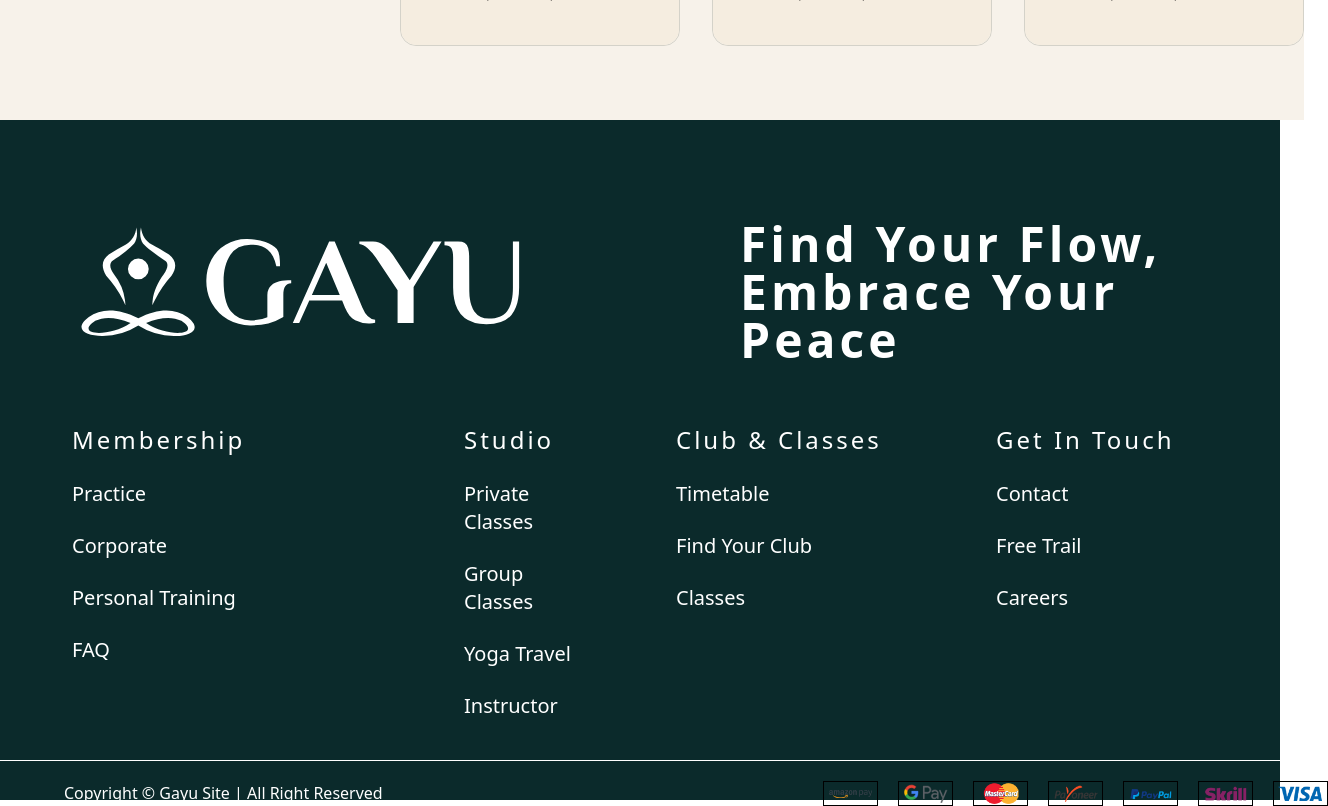
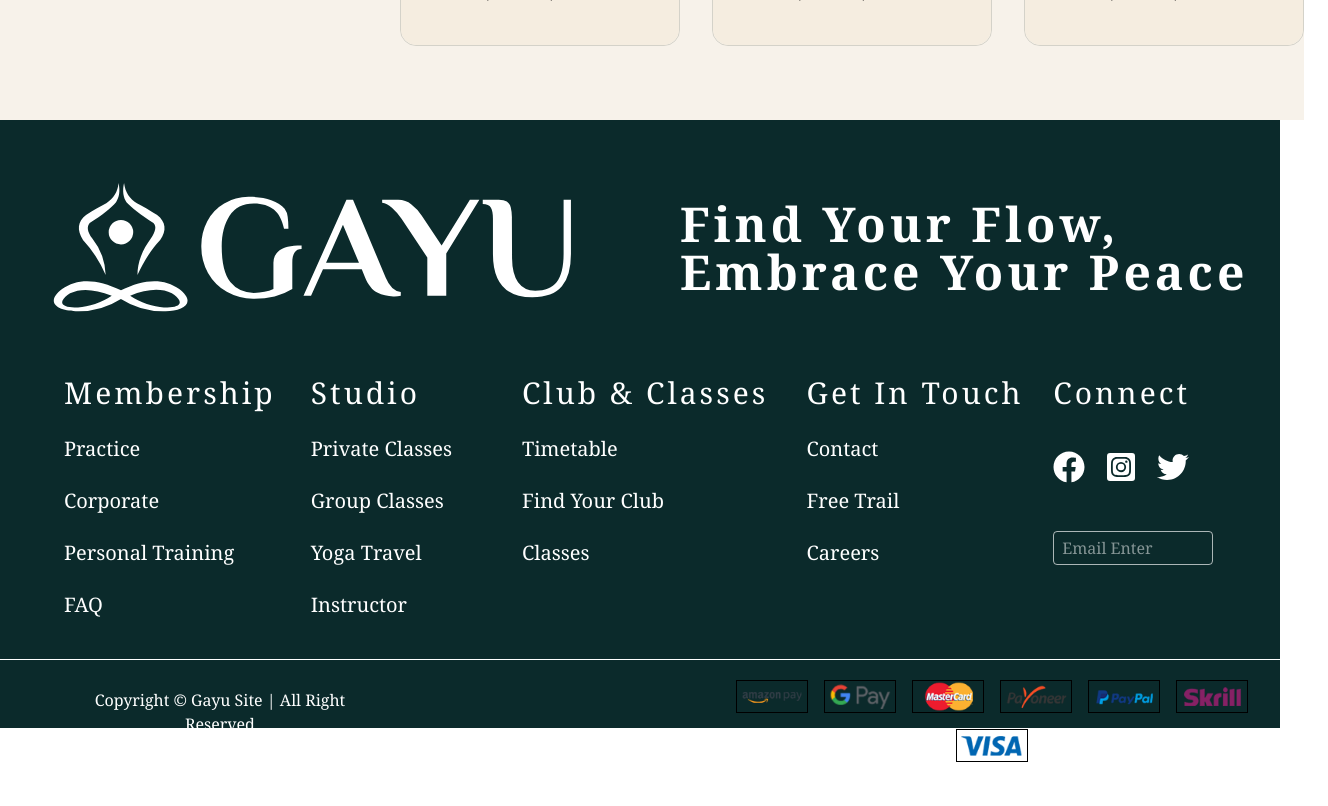
Before and after one commit to Ashishpanwar0/Yoga, a React (Vite) app: page /Shop in a window 1280 px wide. Shown: the part 1480-2286 px from the top of the page, 1328 px wide, since content can reach past the window. After the commit the page ends 2242 px from the top, so only its background shows below. Built offline with nearby package versions, Linux system fonts and the light colour scheme.

Commit message:
Your commit message

```diff
--- a/src/Componants/Availability.jsx
+++ b/src/Componants/Availability.jsx
@@ -65,9 +65,6 @@ function Availability() {
                     </div>
                     {/* end */}
                 </div>
-
-
-
             </section>
         </>
     )
--- a/src/Componants/Calendar.jsx
+++ b/src/Componants/Calendar.jsx
@@ -12,7 +12,7 @@ function Calendar() {
         <>
             <section className='bg-[#FBF5EC] min-h-screen px-4 md:px-6 lg:px-0'>
                 <div className='pt-10 md:pt-16 lg:pt-20 flex flex-col items-center'>
-                    <h1 className='flex border-1 w-full max-w-xs md:max-w-sm lg:w-70 justify-center gap-8 items-center rounded-2xl py-2 leading-tight tracking-[2px] mx-auto'><BsStars />Our calendar <BsStars /></h1>
+                    <h1 className='flex border-1 w-54  md:max-w-sm lg:w-70 justify-center gap-4 items-center rounded-2xl py-2 leading-tight tracking-[2px] mx-auto'><BsStars />Our calendar <BsStars /></h1>
                     <h1 className='text-3xl md:text-4xl lg:text-5xl w-full lg:w-170 tracking-[3px] text-[#0B2A2B] font-bold mt-5 text-center'>Upcoming workshops</h1>
                     <p className='w-full   lg:w-160 text-center mt-5 tracking-[1px] md:tracking-[2px] lg:tracking-[3px]'>Lacus suspendisse faucibus interdum posuere lorem ipsum dolor sit amet Ipsum long established fact that a reader will be distracted by the readable.</p>
                 </div>
--- a/src/Componants/Footer.jsx
+++ b/src/Componants/Footer.jsx
@@ -13,18 +13,18 @@ import pay7 from '../assets/gayu-pay-visa.png'
 
 function Footer() {
     return (
-        <section className='bg-[#0B2A2B] lg:h-170 h-190'>
-            <div className='lg:flex gap-x-25 lg:ml-15 pt-20'>
-                <img src={light} alt="" className='lg:w-110 w-100 ml-5' />
-                <h1 className='lg:text-5xl text-2xl ml-5 font-bold lg:w-160 lg:ml-30 text-[white] tracking-[4px] mt-5'>
+        <section className='bg-[#0B2A2B] lg:h-152 h-193'>
+            <div className='lg:flex gap-x-25 lg:ml-5 pt-15'>
+                <img src={light} alt="" className='lg:w-130 w-100 lg:ml-8 ml-3' />
+                <h1 className='lg:text-5xl text-2xl ml-5 font-bold lg:w-160 lg:ml-2 text-[white] tracking-[4px] mt-5 lg:mt-5 font-serif'>
                     Find Your Flow, Embrace Your Peace
                 </h1>
             </div>
 
-            <div className='flex  lg:gap-x-8 mt-15'>
+            <div className='flex  lg:gap-x-5 gap-x-7 mt-15'>
 
-                <div className='text-white lg:ml-18 lg:w-60 ml-5'>
-                    <h1 className='lg:text-2xl text-1xl tracking-[3px]'>Membership</h1>
+                <div className='text-white w-28 lg:ml-16 lg:w-60 ml-5 font-serif'>
+                    <h1 className='lg:text-3xl text-1xl tracking-[3px]'>Membership</h1>
                     <br />
                     <a href="" className='text-[12px] lg:text-xl'>Practice</a>
                     <br /><br />
@@ -35,8 +35,8 @@ function Footer() {
                     <a href="" className='text-[12px] lg:text-xl'>FAQ</a>
                 </div>
 
-                <div className='text-white lg:w-30 w-40 lg:ml-30 ml-10'>
-                    <h1 className='lg:text-2xl text-1xl tracking-[3px]'>Studio</h1>
+                <div className='text-white lg:w-40  font-serif'>
+                    <h1 className='lg:text-3xl text-1xl tracking-[3px]'>Studio</h1>
                     <br />
                     <a href="" className='text-[12px] lg:text-xl'>Private Classes</a>
                     <br /><br />
@@ -47,18 +47,18 @@ function Footer() {
                     <a href="" className='text-[12px] lg:text-xl'>Instructor</a>
                 </div>
 
-                <div className='text-white lg:w-60 lg:ml-15 w-20 ml-10'>
-                    <h1 className='lg:text-2xl text-1xl tracking-[3px]'>Club & Classes</h1>
+                <div className='text-white lg:w-70 w-20 lg:ml-10 font-serif'>
+                    <h1 className='lg:text-3xl text-1xl tracking-[3px]'>Club & Classes</h1>
                     <br />
                     <a href="" className='text-[12px] lg:text-xl'>Timetable</a>
-                    <br /><br/>
+                    <br /><br />
                     <a href="" className='text-[12px] lg:text-xl'>Find Your Club</a>
                     <br /><br />
                     <a href="" className='text-[12px] lg:text-xl'>Classes</a>
                 </div>
 
-                <div className='text-white lg:w-60 w-60 ml-12'>
-                    <h1 className='lg:text-2xl text-1xl tracking-[3px]'>Get In Touch</h1>
+                <div className='text-white lg:w-60 lg:ml-0 w-60 font-serif'>
+                    <h1 className='lg:text-3xl text-1xl tracking-[3px]'>Get In Touch</h1>
                     <br />
                     <a href="" className='text-[12px] lg:text-xl'>Contact</a>
                     <br /><br />
@@ -67,26 +67,29 @@ function Footer() {
                     <a href="" className='text-[12px] lg:text-xl'>Careers</a>
                 </div>
 
-                <div className='text-white w-40 hidden'>
-                    <h1 className='lg:text-2xl text-xl tracking-[3px]'>Connect</h1>
+                <div className='text-white w-60 ml-0 font-serif'>
+                    <h1 className='lg:text-3xl text-xl tracking-[3px]'>Connect</h1>
                     <div className='flex gap-5 mt-10'>
                         <FaFacebook className='size-8' />
                         <FaInstagramSquare className='size-8' />
                         <FaTwitter className='size-8' />
                     </div>
+                    <div>
+                        <input type="text" placeholder='Email Enter' className='lg:w-40 border-1 border-[#ffffffa8] rounded-sm mt-12 py-1 px-2' />
+                    </div>
                 </div>
             </div>
             <hr className='text-white mt-10' />
-            <div className='lg:flex mt-5'>
-                <h1 className='lg:ml-16 ml-5 text-center text-white'>Copyright © Gayu Site | All Right Reserved</h1>
-                <div className='flex gap-5 lg:w-[55px] lg:ml-110 w-[49px] ml-2 mt-5 lg:mt-0'>
-                    <img src={pay1} alt="" className='border-1 px-1' />
-                    <img src={pay2} alt="" className='border-1 px-1' />
-                    <img src={pay3} alt="" className='border-1 px-1' />
-                    <img src={pay4} alt="" className='border-1 px-1' />
-                    <img src={pay5} alt="" className='border-1 px-1' />
-                    <img src={pay6} alt="" className='border-1 px-1' />
-                    <img src={pay7} alt="" className='border-1 px-1' />
+            <div className='lg:flex mt-5 font-serif'>
+                <h1 className='lg:ml-16 ml-5 text-center text-white mt-2'>Copyright © Gayu Site | All Right Reserved</h1>
+                <div className='flex flex-wrap justify-center gap-4 lg:ml-82 lg:mt-0 mt-8'>
+                    <img src={pay1} alt="" className='border-1 px-1 w-15 sm:w-10 lg:w-18' />
+                    <img src={pay2} alt="" className='border-1 px-1 w-15 sm:w-10 lg:w-18' />
+                    <img src={pay3} alt="" className='border-1 px-1 w-15 sm:w-10 lg:w-18' />
+                    <img src={pay4} alt="" className='border-1 px-1 w-15 sm:w-10 lg:w-18' />
+                    <img src={pay5} alt="" className='border-1 px-1 w-15 sm:w-10 lg:w-18' />
+                    <img src={pay6} alt="" className='border-1 px-1 w-15 sm:w-10 lg:w-18' />
+                    <img src={pay7} alt="" className='border-1 px-1 w-15 sm:w-10 lg:w-18' />
                 </div>
             </div>
         </section>
--- a/src/Componants/YogaExpart.jsx
+++ b/src/Componants/YogaExpart.jsx
@@ -7,20 +7,20 @@ function YogaExpart() {
   return (
     <>
       <section className='bg-[#FBF5EC] lg:h-145 h-250 pt-15'>
-        <div className='lg:flex border-white-1 lg:grid-cols-3 bg-[#0B2A2B] py-12 lg:w-[90%] lg:gap-8 rounded-2xl lg:ml-16 lg:h-98 w-116 ml-3 h-230'>
+        <div className='lg:flex border-white-1 lg:grid-cols-3 bg-[#0B2A2B] py-12 lg:w-[90%] lg:gap-8 rounded-2xl lg:ml-16 lg:h-98 w-105 ml-3 h-230'>
           <div className='w-[35%] ml-10 mt-3'>
-            <h1 className='text-6xl text-white font-bold lg:w-100 tracking-[1px] w-100'>
+            <h1 className='lg:text-6xl text-5xl text-white font-bold lg:w-100 tracking-[1px] w-100'>
               Speak With A Yoga Expert
             </h1>
-            <p className='text-white mt-5 w-100'>
+            <p className='text-white mt-5 w-90'>
               Natoque felis efficitur non adipiscing et nisl vehicula ex praesent vitae taciti vitae est sapien mattis litora varius
             </p>
-            <button className='border-white-1 px-8 py-2 rounded-4xl bg-white mt-5'>
+            <button className='border-white-1 lg:px-8 px-8 w-40 py-2 lg:rounded-4xl rounded-xl bg-white mt-5'>
               Book Classes
             </button>
           </div>
 
-          <div className='lg:w-[30%] border-white-1 bg-white rounded-2xl px-5 lg:h-70  w-100 ml-8 mt-4'>
+          <div className='lg:w-[30%] border-white-1 bg-white rounded-2xl px-5 lg:h-70  w-93 ml-5 mt-4'>
             <h1 className='text-5xl font-bold text-[#0B2A2B] mb-5 mt-8 ml-1'>
               Talk to us
             </h1>
@@ -41,7 +41,7 @@ function YogaExpart() {
           <div className="lg:w-[30%]">
             <div className="relative pb-[110%] h-0 mt-4">
               <iframe
-                className=" top-0 w-100 lg:ml-1 ml-8 lg:w-76 h-70 border-0 lg:h-70 rounded-2xl" loading="lazy" allowFullScreen src="https://maps.google.com/maps?q=rishikesh&output=embed"
+                className=" top-0 w-92 lg:ml-1 ml-5  lg:w-76 h-70 border-0 lg:h-70 rounded-2xl" loading="lazy" allowFullScreen src="https://maps.google.com/maps?q=rishikesh&output=embed"
                 title="Rishikesh Map"></iframe>
             </div>
           </div>
```
Also changed, not shown: src/Componants/Card2.jsx (+6 -6 lines), src/Componants/Testimonial.jsx (+26 -26 lines), src/Componants/Testimonial2.jsx (+11 -11 lines).
